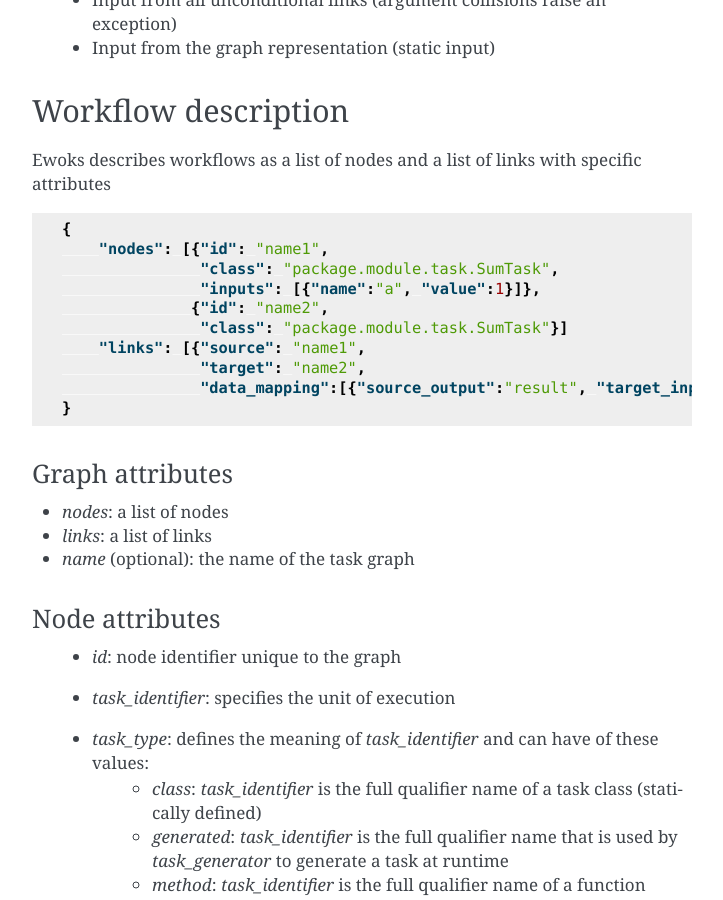
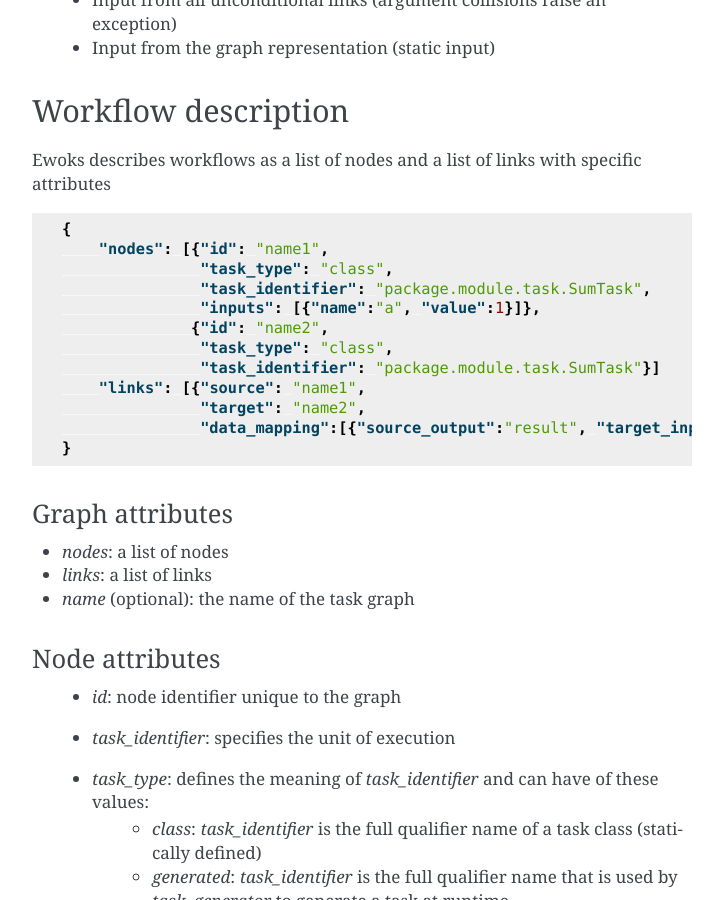
Before and after one commit to ewoks-kit/ewokscore, a Sphinx documentation site: the page built from doc/definitions.rst, in a window 1280 px wide and 900 px high, scrolled down 840 px. Shown: the whole window, without its empty margins (388-1111 px from the left). Built offline with Sphinx 7.4.7, drawn with Linux system fonts in a browser that asks for light colours.

Commit message:
fix documentation

```diff
--- a/doc/definitions.rst
+++ b/doc/definitions.rst
@@ -33,10 +33,12 @@ Ewoks describes workflows as a list of nodes and a list of links with specific a
 
     {
         "nodes": [{"id": "name1",
-                   "class": "package.module.task.SumTask",
+                   "task_type": "class",
+                   "task_identifier": "package.module.task.SumTask",
                    "inputs": [{"name":"a", "value":1}]},
                   {"id": "name2",
-                   "class": "package.module.task.SumTask"}]
+                   "task_type": "class",
+                   "task_identifier": "package.module.task.SumTask"}]
         "links": [{"source": "name1",
                    "target": "name2",
                    "data_mapping":[{"source_output":"result", "target_input":"a"}]}],
```
